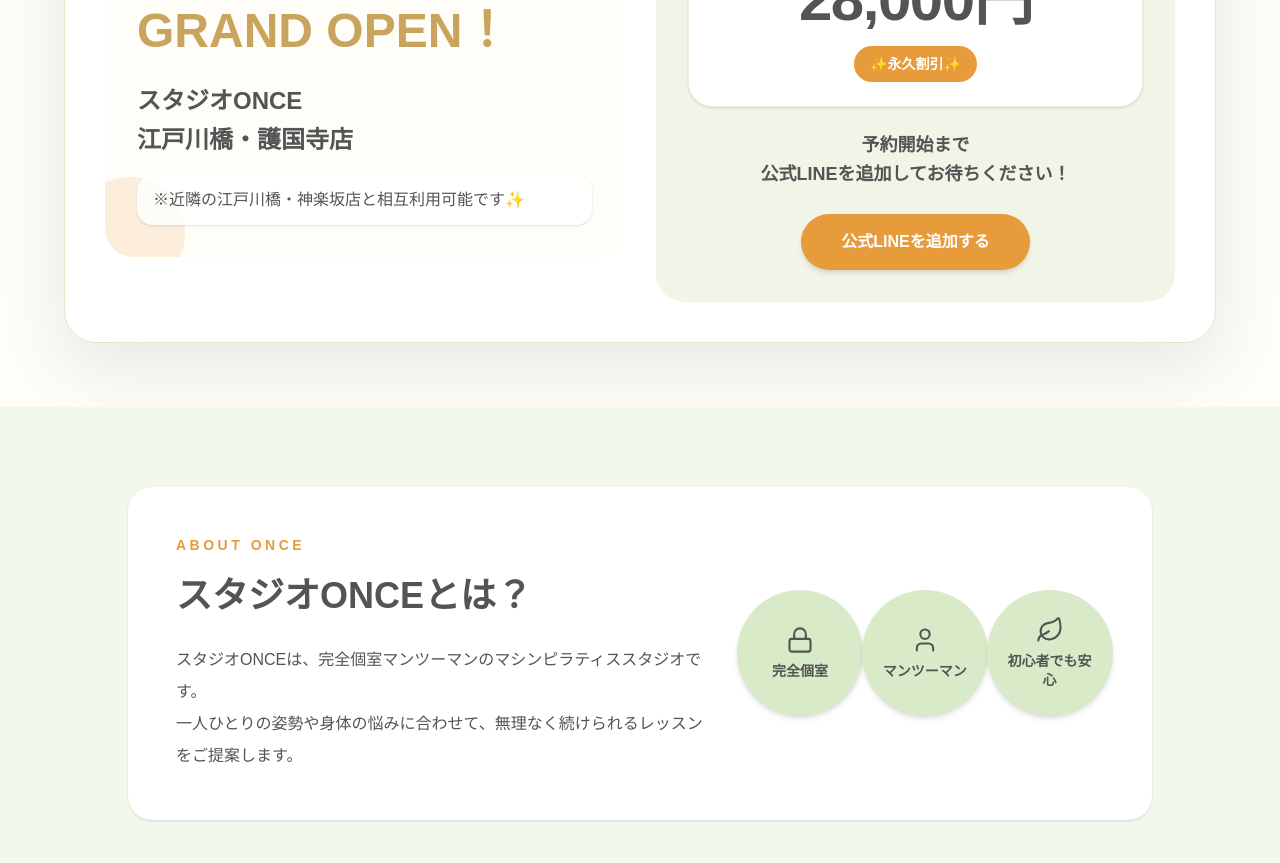
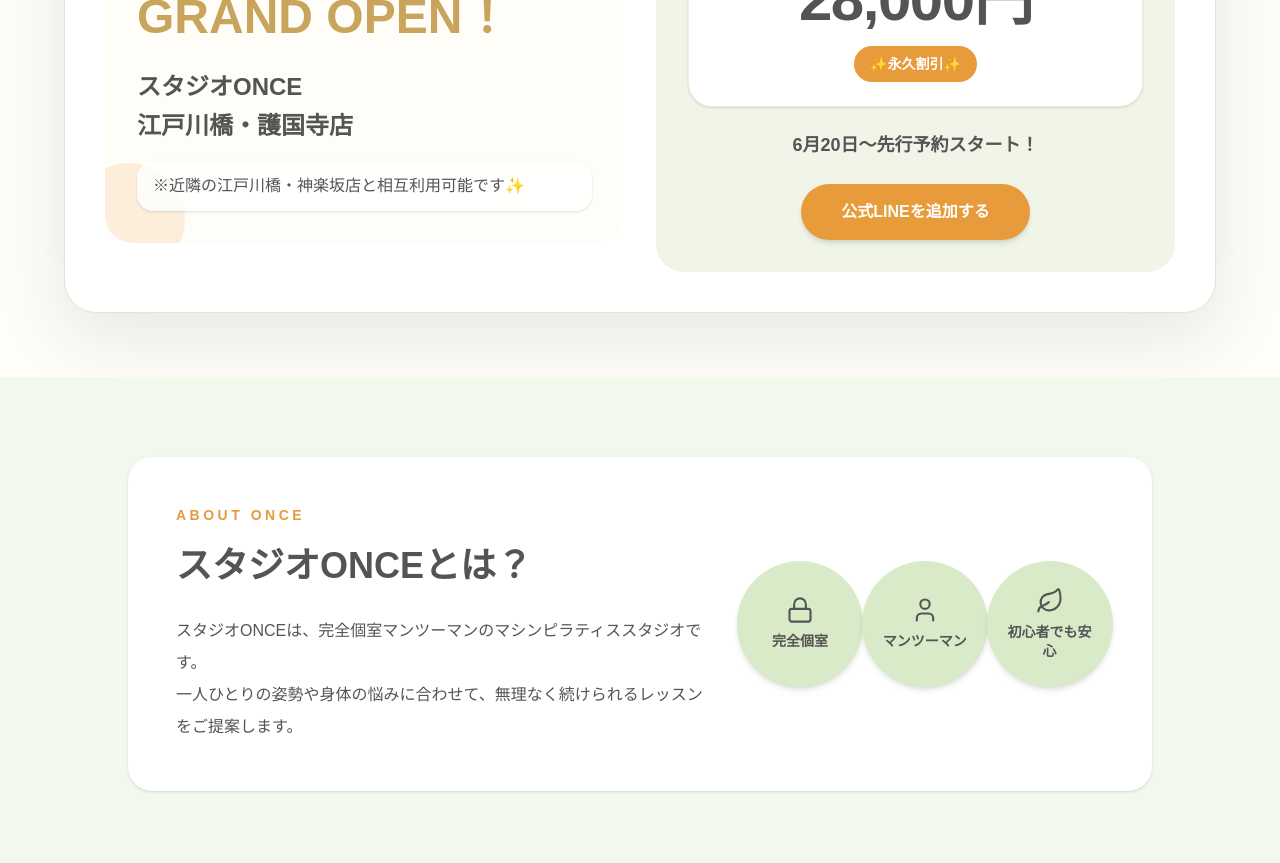
Before and after one commit to kikushunn/once-lp, a Next.js app: page / in a window 1280 px wide. Shown: the part 1240-2103 px from the top of the page. Built offline with nearby package versions, Linux system fonts and the light colour scheme.

Commit message:
update reservation text

```diff
--- a/app/page.tsx
+++ b/app/page.tsx
@@ -340,9 +340,7 @@
               </div>
 
               <p className="mb-6 text-base font-bold leading-relaxed md:text-lg">
-                予約開始まで
-                <br />
-                公式LINEを追加してお待ちください！
+                6月20日〜先行予約スタート！
               </p>
 
               {cta.isVisible && (
```
